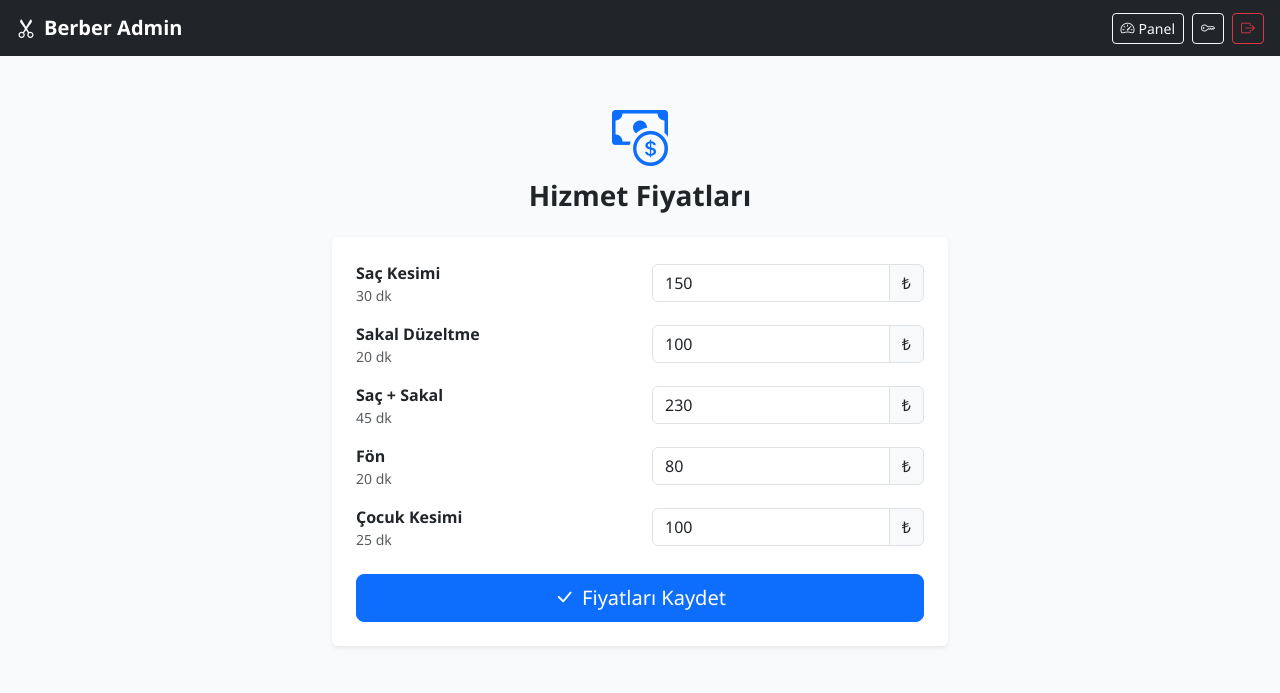
After one commit to Alper-Yetik/berber-randevu, a Flask app: page /admin/hizmetler in a window 1280 px wide. The commit adds this page. Shown: the top 693 px of the page. Run offline with Flask 3, Linux system fonts and the light colour scheme; the visitor is signed in with stand-in values (Sample User, id 1); data comes from the database, SQL or seed files in the repository; some libraries are stand-ins or nearby versions.

Commit message:
Hizmet fiyatlarini admin panelinden duzenleme ozelligi eklendi

```diff
--- a/app.py
+++ b/app.py
@@ -23,7 +23,7 @@ else:
     PH = '?'
     SlotTakenError = sqlite3.IntegrityError
 
-SERVICES = [
+DEFAULT_SERVICES = [
     {'name': 'Saç Kesimi',    'duration': 30, 'price': 150},
     {'name': 'Sakal Düzeltme','duration': 20, 'price': 100},
     {'name': 'Saç + Sakal',   'duration': 45, 'price': 230},
@@ -143,6 +143,44 @@ def init_db():
         qexecute(conn,
             f"INSERT INTO settings (key, value) VALUES ({PH}, {PH})",
             ('admin_password_hash', generate_password_hash(ADMIN_PASSWORD)))
+
+    if USE_PG:
+        qexecute(conn, """
+            CREATE TABLE IF NOT EXISTS services (
+                id       SERIAL PRIMARY KEY,
+                name     TEXT NOT NULL UNIQUE,
+                duration INTEGER NOT NULL,
+                price    INTEGER NOT NULL,
+                sira     INTEGER NOT NULL
+            )
+        """)
+    else:
+        qexecute(conn, """
+            CREATE TABLE IF NOT EXISTS services (
+                id       INTEGER PRIMARY KEY AUTOINCREMENT,
+                name     TEXT NOT NULL UNIQUE,
+                duration INTEGER NOT NULL,
+                price    INTEGER NOT NULL,
+                sira     INTEGER NOT NULL
+            )
+        """)
+
+    if qfetchone(conn, "SELECT 1 FROM services") is None:
+        for i, s in enumerate(DEFAULT_SERVICES):
+            qexecute(conn,
+                f"INSERT INTO services (name, duration, price, sira) VALUES ({PH},{PH},{PH},{PH})",
+                (s['name'], s['duration'], s['price'], i))
+    conn.close()
+
+def get_services():
+    conn = get_conn()
+    rows = qfetchall(conn, "SELECT id, name, duration, price FROM services ORDER BY sira, id")
+    conn.close()
+    return rows
+
+def update_service_price(service_id, price):
+    conn = get_conn()
+    qexecute(conn, f"UPDATE services SET price = {PH} WHERE id = {PH}", (price, service_id))
     conn.close()
 
 def get_admin_password_hash():
@@ -194,7 +232,7 @@ def get_blocked_slots(date_str):
 def index():
     today    = date.today().isoformat()
     max_date = (date.today() + timedelta(days=60)).isoformat()
-    return render_template('index.html', services=SERVICES,
+    return render_template('index.html', services=get_services(),
                            min_date=today, max_date=max_date)
 
 @app.route('/musait-saatler')
@@ -211,7 +249,7 @@ def musait_saatler():
         return jsonify([])
     if datetime.strptime(date_str, '%Y-%m-%d').weekday() not in WORKING_HOURS['working_days']:
         return jsonify({'kapali': True})
-    service = next((s for s in SERVICES if s['name'] == service_name), None)
+    service = next((s for s in get_services() if s['name'] == service_name), None)
     if not service:
         return jsonify([])
 
@@ -244,7 +282,7 @@ def randevu_al():
     if not all([name, phone, svc_name, date_str, time_str]):
         flash('Lütfen tüm alanları doldurun.', 'error')
         return redirect(url_for('index'))
-    service = next((s for s in SERVICES if s['name'] == svc_name), None)
+    service = next((s for s in get_services() if s['name'] == svc_name), None)
     if not service:
         flash('Geçersiz hizmet seçimi.', 'error')
         return redirect(url_for('index'))
@@ -324,6 +362,18 @@ def admin_change_password():
             flash('Şifre başarıyla değiştirildi.', 'success')
             return redirect(url_for('admin_dashboard'))
     return render_template('admin_change_password.html')
+
+@app.route('/admin/hizmetler', methods=['GET', 'POST'])
+@admin_required
+def admin_services():
+    if request.method == 'POST':
+        for s in get_services():
+            price_str = request.form.get(f"price_{s['id']}", '').strip()
+            if price_str.isdigit():
+                update_service_price(s['id'], int(price_str))
+        flash('Fiyatlar güncellendi.', 'success')
+        return redirect(url_for('admin_services'))
+    return render_template('admin_services.html', services=get_services())
 
 @app.route('/admin/panel')
 @admin_required
--- a/templates/admin_appointments.html
+++ b/templates/admin_appointments.html
@@ -9,6 +9,7 @@
   <div class="d-flex gap-2">
     <a href="/admin/panel" class="btn btn-outline-light btn-sm"><i class="bi bi-speedometer2 me-1"></i>Panel</a>
     <a href="/admin/takvim" class="btn btn-outline-light btn-sm"><i class="bi bi-calendar3 me-1"></i>Takvim</a>
+    <a href="/admin/hizmetler" class="btn btn-outline-light btn-sm"><i class="bi bi-cash-coin"></i></a>
     <a href="/admin/sifre-degistir" class="btn btn-outline-light btn-sm"><i class="bi bi-key"></i></a>
     <a href="/admin/cikis" class="btn btn-outline-danger btn-sm"><i class="bi bi-box-arrow-right"></i></a>
   </div>
--- a/templates/admin_calendar.html
+++ b/templates/admin_calendar.html
@@ -9,6 +9,7 @@
   <div class="d-flex gap-2">
     <a href="/admin/panel" class="btn btn-outline-light btn-sm"><i class="bi bi-speedometer2 me-1"></i>Panel</a>
     <a href="/admin/randevular" class="btn btn-outline-light btn-sm"><i class="bi bi-list-ul me-1"></i>Liste</a>
+    <a href="/admin/hizmetler" class="btn btn-outline-light btn-sm"><i class="bi bi-cash-coin"></i></a>
     <a href="/admin/sifre-degistir" class="btn btn-outline-light btn-sm"><i class="bi bi-key"></i></a>
     <a href="/admin/cikis" class="btn btn-outline-danger btn-sm"><i class="bi bi-box-arrow-right"></i></a>
   </div>
--- a/templates/admin_change_password.html
+++ b/templates/admin_change_password.html
@@ -8,6 +8,7 @@
   </a>
   <div class="d-flex gap-2">
     <a href="/admin/panel" class="btn btn-outline-light btn-sm"><i class="bi bi-speedometer2 me-1"></i>Panel</a>
+    <a href="/admin/hizmetler" class="btn btn-outline-light btn-sm"><i class="bi bi-cash-coin"></i></a>
     <a href="/admin/cikis" class="btn btn-outline-danger btn-sm"><i class="bi bi-box-arrow-right"></i></a>
   </div>
 </nav>
--- a/templates/admin_dashboard.html
+++ b/templates/admin_dashboard.html
@@ -9,6 +9,7 @@
   <div class="d-flex gap-2">
     <a href="/admin/takvim" class="btn btn-outline-light btn-sm"><i class="bi bi-calendar3 me-1"></i>Takvim</a>
     <a href="/admin/randevular" class="btn btn-outline-light btn-sm"><i class="bi bi-list-ul me-1"></i>Tümü</a>
+    <a href="/admin/hizmetler" class="btn btn-outline-light btn-sm"><i class="bi bi-cash-coin"></i></a>
     <a href="/admin/sifre-degistir" class="btn btn-outline-light btn-sm"><i class="bi bi-key"></i></a>
     <a href="/admin/cikis" class="btn btn-outline-danger btn-sm"><i class="bi bi-box-arrow-right"></i></a>
   </div>
--- a/templates/admin_day_detail.html
+++ b/templates/admin_day_detail.html
@@ -8,6 +8,7 @@
   </a>
   <div class="d-flex gap-2">
     <a href="/admin/takvim" class="btn btn-outline-light btn-sm"><i class="bi bi-calendar3 me-1"></i>Takvim</a>
+    <a href="/admin/hizmetler" class="btn btn-outline-light btn-sm"><i class="bi bi-cash-coin"></i></a>
     <a href="/admin/sifre-degistir" class="btn btn-outline-light btn-sm"><i class="bi bi-key"></i></a>
     <a href="/admin/cikis" class="btn btn-outline-danger btn-sm"><i class="bi bi-box-arrow-right"></i></a>
   </div>
--- /dev/null
+++ b/templates/admin_services.html
@@ -0,0 +1,51 @@
+{% extends "base.html" %}
+{% block title %}Hizmet Fiyatları — Berber Admin{% endblock %}
+
+{% block navbar %}
+<nav class="navbar navbar-dark bg-dark px-3">
+  <a class="navbar-brand fw-bold" href="/admin/panel">
+    <i class="bi bi-scissors me-2"></i>Berber Admin
+  </a>
+  <div class="d-flex gap-2">
+    <a href="/admin/panel" class="btn btn-outline-light btn-sm"><i class="bi bi-speedometer2 me-1"></i>Panel</a>
+    <a href="/admin/sifre-degistir" class="btn btn-outline-light btn-sm"><i class="bi bi-key"></i></a>
+    <a href="/admin/cikis" class="btn btn-outline-danger btn-sm"><i class="bi bi-box-arrow-right"></i></a>
+  </div>
+</nav>
+{% endblock %}
+
+{% block content %}
+<div class="container py-5" style="max-width: 640px;">
+  <div class="text-center mb-4">
+    <i class="bi bi-cash-coin display-4 text-primary"></i>
+    <h3 class="fw-bold mt-2">Hizmet Fiyatları</h3>
+  </div>
+
+  <div class="card shadow-sm border-0">
+    <div class="card-body p-4">
+      <form method="POST">
+        {% for s in services %}
+        <div class="row align-items-center mb-3">
+          <div class="col-6">
+            <div class="fw-semibold">{{ s.name }}</div>
+            <div class="text-muted small">{{ s.duration }} dk</div>
+          </div>
+          <div class="col-6">
+            <div class="input-group">
+              <input type="number" min="0" step="1" name="price_{{ s.id }}"
+                     class="form-control" value="{{ s.price }}" required>
+              <span class="input-group-text">₺</span>
+            </div>
+          </div>
+        </div>
+        {% endfor %}
+        <div class="d-grid mt-4">
+          <button type="submit" class="btn btn-primary btn-lg">
+            <i class="bi bi-check-lg me-2"></i>Fiyatları Kaydet
+          </button>
+        </div>
+      </form>
+    </div>
+  </div>
+</div>
+{% endblock %}
```
